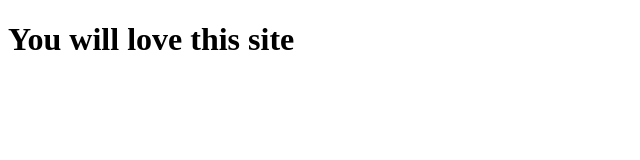
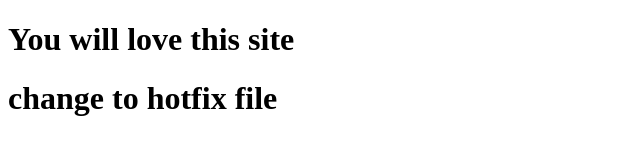
Before and after one commit to PraiseAddy2022/July-push, a plain HTML site: page index.html in a window 1280 px wide. Shown: the whole page, without its empty margins (0-640 px from the left). Drawn offline with Linux system fonts and the light colour scheme.

Commit message:
update index.html in hotfix file

```diff
--- a/index.html
+++ b/index.html
@@ -7,5 +7,6 @@
 </head>
 <body>
     <h1>You will love this site</h1>
+    <h1>change to hotfix file</h1>
 </body>
 </html>
```
